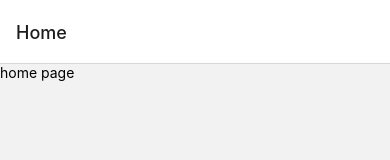
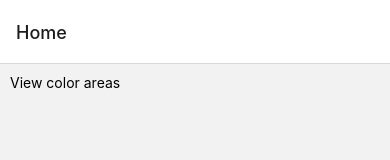
Before and after one commit to edwardtanguay/reactnative-learn-showcase, a React Native app: screen /Home in a window 390 px wide. Shown: the top 160 px of the page. Built offline with nearby package versions, Linux system fonts and the light colour scheme.

Commit message:
link changed

```diff
--- a/screens/Home.tsx
+++ b/screens/Home.tsx
@@ -1,5 +1,5 @@
 import React from "react";
-import { View, Text, TouchableOpacity } from "react-native";
+import { View, Text, TouchableOpacity, StyleSheet } from "react-native";
 
 interface IProps {
 	navigation: any;
@@ -11,8 +11,15 @@ export const Home = ({ navigation }: IProps) => {
 			<TouchableOpacity onPress={() => {
 				navigation.navigate('ColorPalette');
 			}}>
-				<Text>home page</Text>
+				<Text style={styles.link}>View color areas</Text>
 			</TouchableOpacity>
 		</View>
 	);
 };
+
+const styles = StyleSheet.create({
+	link: {
+		marginTop: 10,
+		marginLeft: 10
+	}
+})
```
